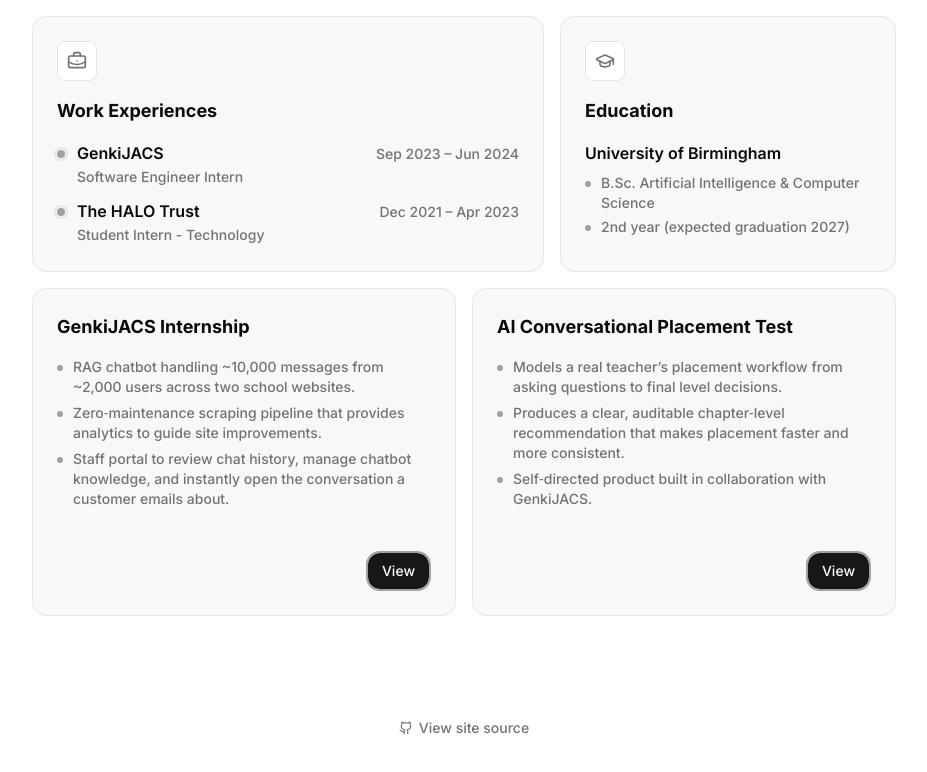
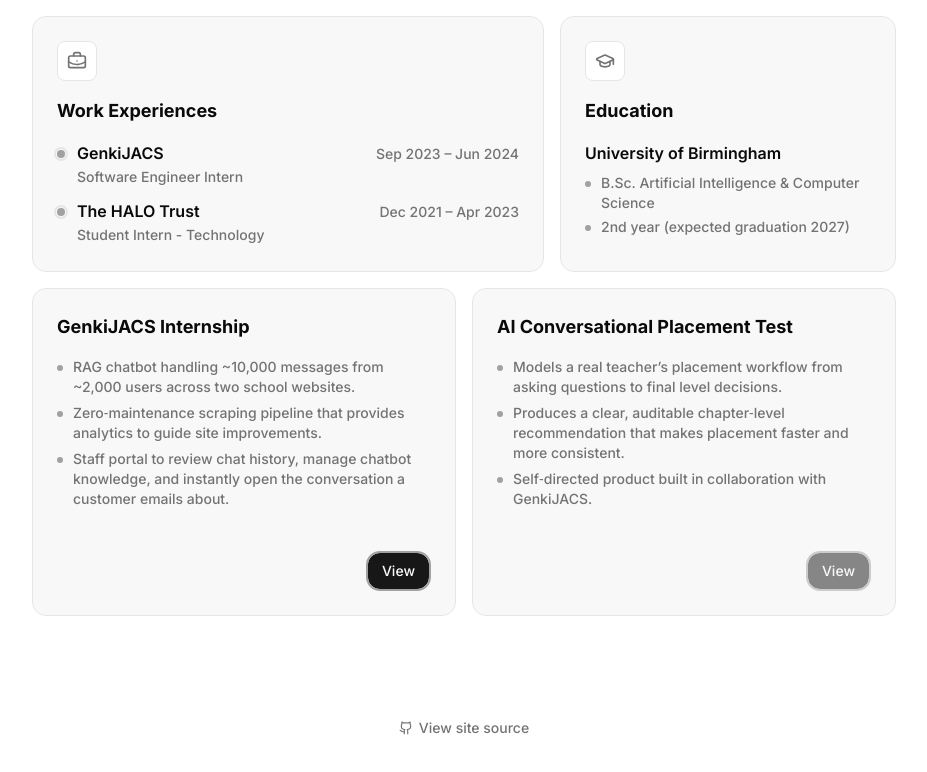
Before and after one commit to JoshuaKirby88/portfolio, a Next.js app: page / in a window 1280 px wide. Shown: the part 664-1436 px from the top of the page, without its empty margins (176-1103 px from the left). Built offline with nearby package versions, Linux system fonts and the light colour scheme.

Commit message:
Disabled incomplete page

```diff
--- a/src/app/page.tsx
+++ b/src/app/page.tsx
@@ -160,7 +160,9 @@
 								className={cn(
 									buttonVariants(),
 									"mt-2 ml-auto w-fit rounded-xl border-2 border-ring px-3.5 py-4.5",
+									project.disabled && "pointer-events-none opacity-50",
 								)}
+								tabIndex={project.disabled ? -1 : undefined}
 							>
 								View
 							</Link>
```
